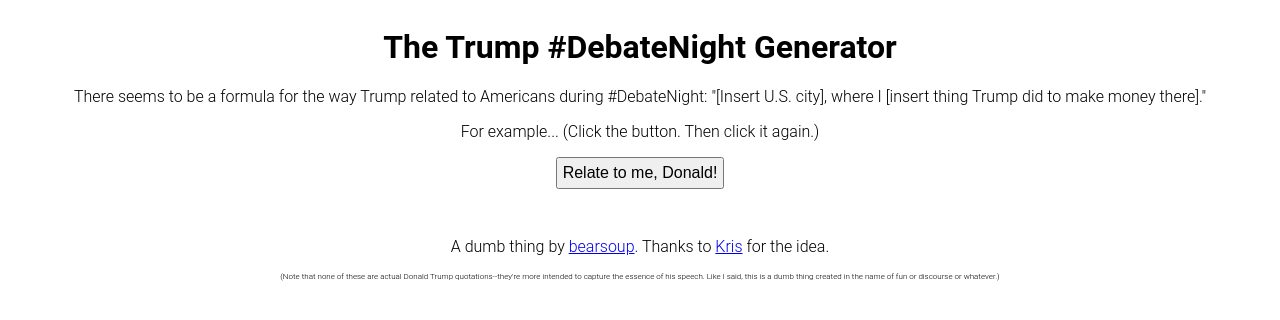
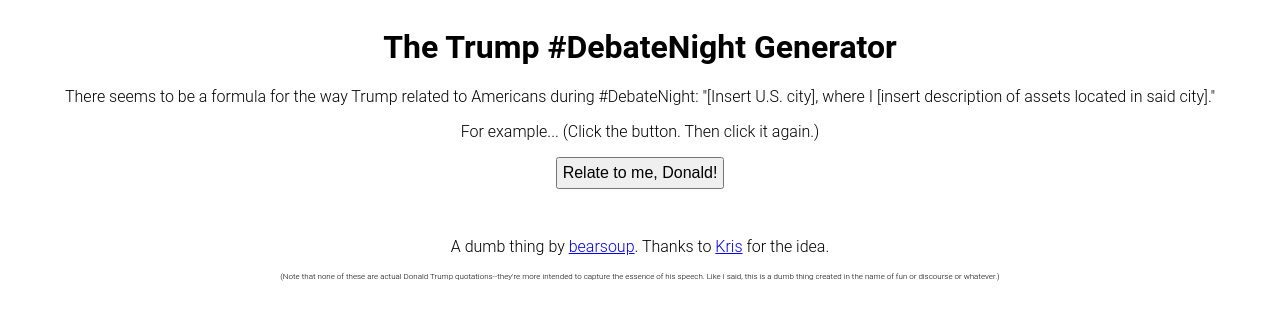
Before and after one commit to bearsoup/bearsoup.github.io, a plain HTML site: page index.html in a window 1280 px wide. Drawn offline with Linux system fonts and the light colour scheme.

Commit message:
Changed description text

```diff
--- a/index.html
+++ b/index.html
@@ -9,7 +9,7 @@
 		<div>
 				<h1>The Trump #DebateNight Generator</h1>
 		</div>
-	<p>There seems to be a formula for the way Trump related to Americans during #DebateNight: "[Insert U.S. city], where I [insert thing Trump did to make money there]."</p>
+	<p>There seems to be a formula for the way Trump related to Americans during #DebateNight: "[Insert U.S. city], where I [insert description of assets located in said city]."</p>
 	<p> For example... (Click the button. Then click it again.)</p>
 	<button class="btn" onclick="genTrump()">Relate to me, Donald!</button>
   <p id="output"></p>
```
